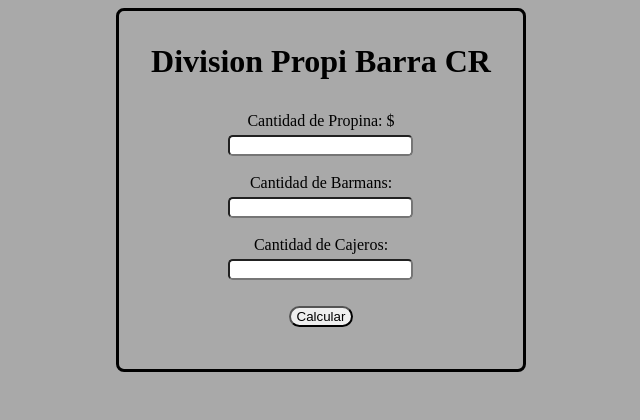
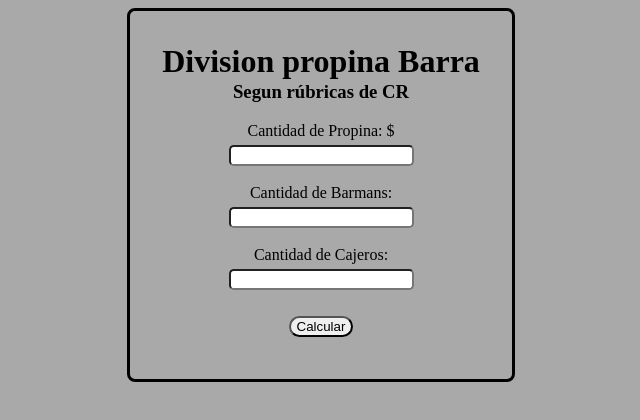
Before and after one commit to moreiratomas22/propinabarra, a plain HTML site: page index.html in a window 1280 px wide. Shown: the whole page, without its empty margins (319-959 px from the left). Drawn offline with Linux system fonts and the light colour scheme.

Commit message:
Mas estilos

```diff
--- a/css/estilos.css
+++ b/css/estilos.css
@@ -19,6 +19,11 @@ input{
 h1 {
   text-align: center;
   margin: 2rem;
+  margin-bottom: 1px;
+}
+
+h3{
+  margin-top: 1px;
 }
 
 #propina {
--- a/index.html
+++ b/index.html
@@ -15,7 +15,8 @@
 
     <div class="Container">
 
-      <h1>Division Propi Barra CR</h1>
+      <h1>Division propina Barra</h1>
+      <h3>Segun rúbricas de CR</h3>
       <div id="propina">
         <label>Cantidad de Propina: $</label>
         <br>
```
